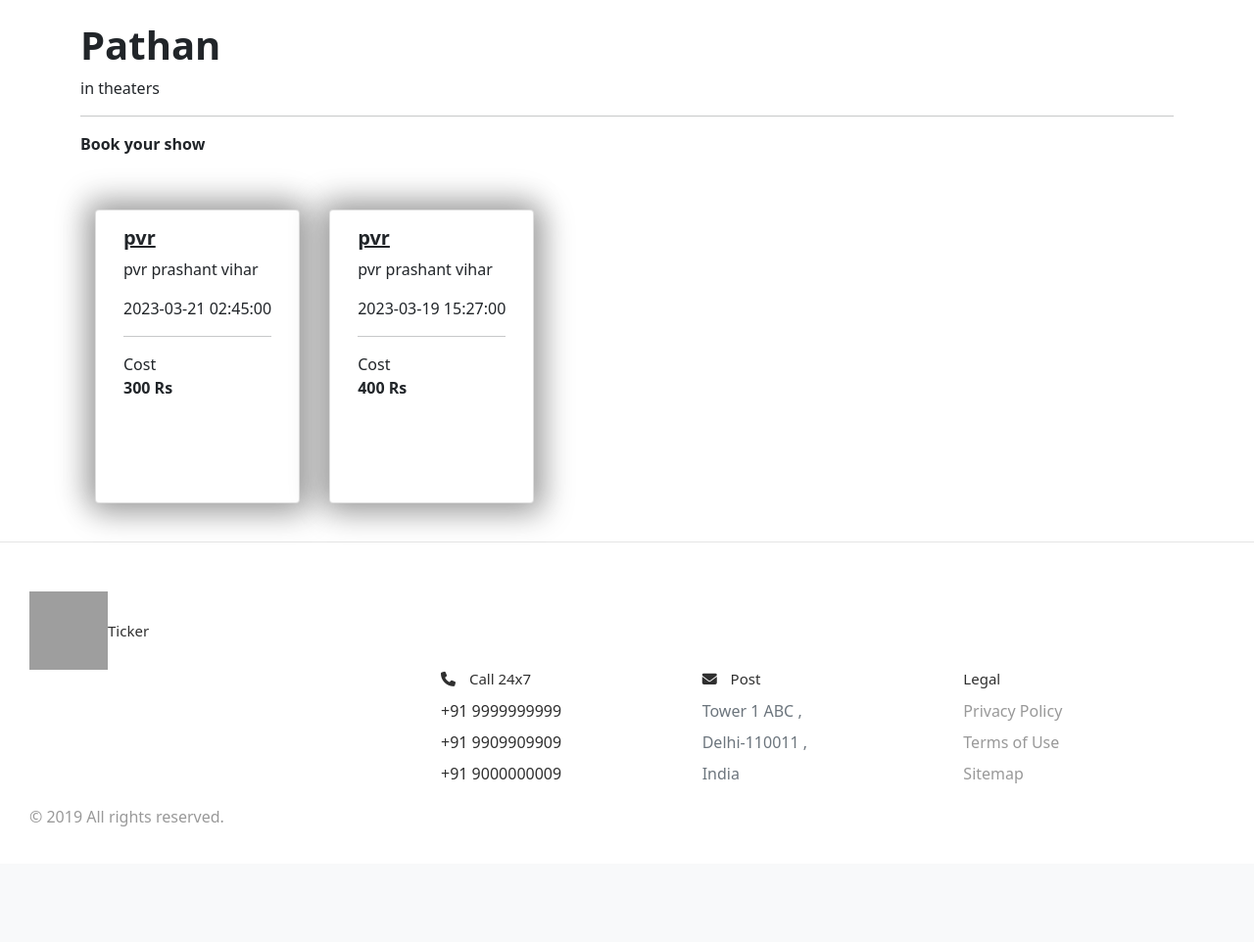
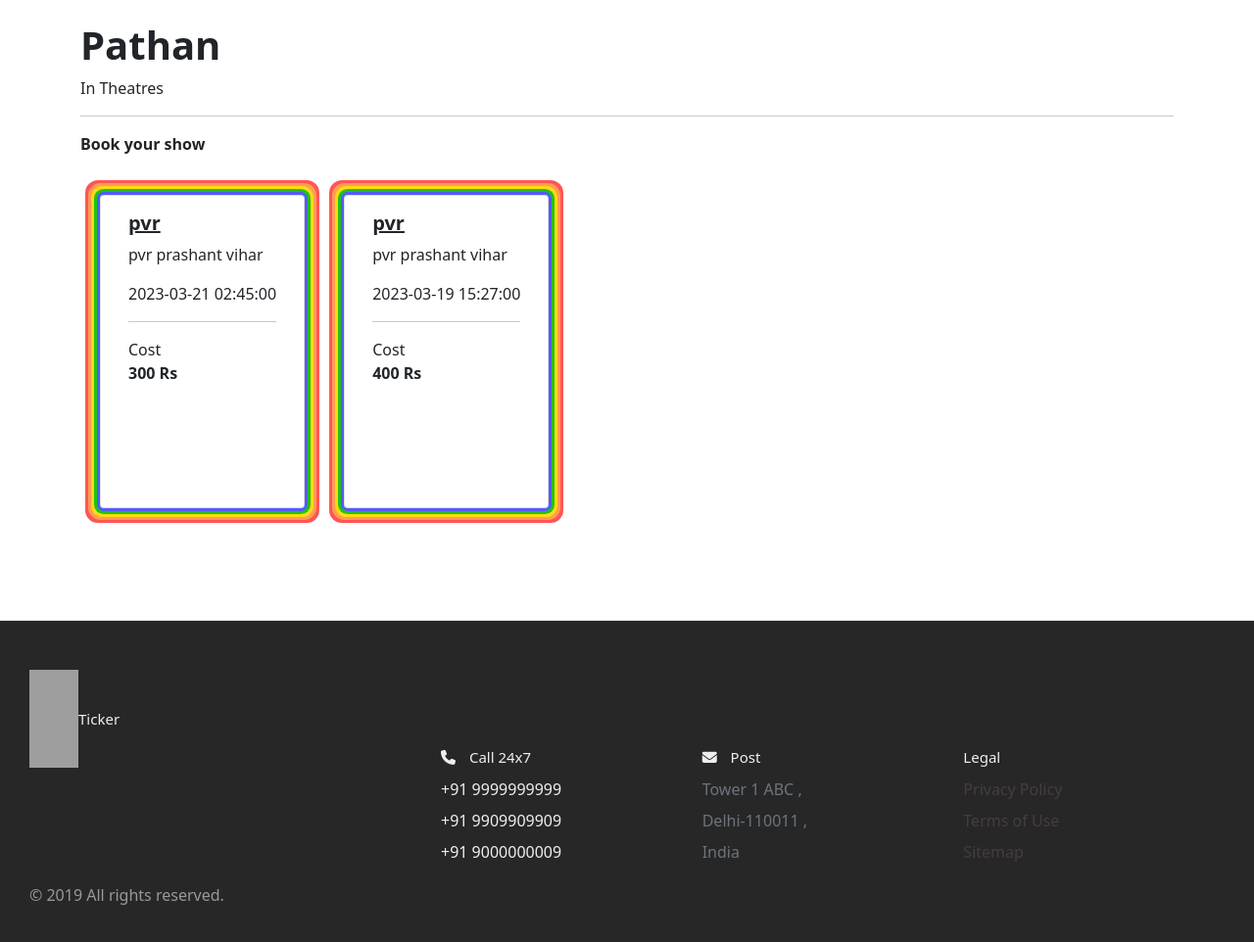
Before and after one commit to Saksham0803/Ticker, a Flask app: page /select_theaters/1 in a window 1280 px wide. Shown: the part 56-1018 px from the top of the page at 98% size. Before the commit the page ends 900 px from the top, so only its background shows below. Run offline with Flask 2, Linux system fonts and the light colour scheme; data comes from the database, SQL or seed files in the repository; both versions use the stored data as it was after the commit; some libraries are stand-ins or nearby versions; grey boxes are pictures that could not be loaded.

Commit message:
Update codebase

```diff
--- a/mad project copy/Bookmyshow-master/website/static/styles.css
+++ b/mad project copy/Bookmyshow-master/website/static/styles.css
@@ -38,21 +38,22 @@ nav .container {
 }
 
 .search-bar {
-  background-color: hsl(252, 30%, 95%);
+  background-color: #fccc74;
   border-radius: 2rem;
   padding: 0.6rem 2rem;
 }
 
 .search-bar input[type="search"] {
   background: transparent;
-  width: 30vw;
+  width: 37vw;
   margin-left: 1rem;
   font-size: 0.9rem;
-  color: hsl(252, 30%, 17%);
+  font-weight: 700;
+  color: #d8bcb8;
 }
 
 nav .search-bar input[type="search"]::placeholder {
-  color: hsl(252, 15%, 65%);
+  color: #6c8ca4;
 }
 
 nav .create {
@@ -95,11 +96,11 @@ nav .create {
 }
 
 .card {
-  margin: 30px auto;
+  margin: 30px 20px;
   width: 225px;
-  height: 300px;
+  height: 320px;
   border-radius: 40px;
-  box-shadow: 5px 5px 30px 7px rgba(0,0,0,0.25), -5px -5px 30px 7px rgba(0,0,0,0.22);
+  box-shadow: rgb(85, 91, 255) 0px 0px 0px 3px, rgb(31, 193, 27) 0px 0px 0px 6px, rgb(255, 217, 19) 0px 0px 0px 9px, rgb(255, 156, 85) 0px 0px 0px 12px, rgb(255, 85, 85) 0px 0px 0px 15px;
   cursor: pointer;
   transition: 0.4s;
   margin-bottom: 90px;
@@ -135,7 +136,7 @@ nav .create {
   transform: scale(0.99, 0.99);
 }
 
-@media all and (max-0.99idth9: 500px) {
+@media all and (max-width: 500px) {
   .card-list {
     /* On small screens, we are no longer using row direction but column */
     flex-direction: column;
@@ -152,8 +153,8 @@ nav .create {
 }
 
 .footer_logo{
-  height: 5rem;
-  width: 5rem;
+  height: 100px;
+  width: 50px;
 }
 
 html {
@@ -175,8 +176,8 @@ body {
   display: flex;
   flex-flow: row wrap;
   padding: 30px 30px 20px 30px;
-  color: #2f2f2f;
-  background-color: #fff;
+  color: #efefef;
+  background-color: 		#272727;
   border-top: 1px solid #e5e5e5;
 }
 
@@ -255,7 +256,7 @@ body {
 }
 
 .nav__ul a {
-  color: #999;
+  color: #473d3d;
 }
 
 .nav__ul--extra {
--- a/mad project copy/Bookmyshow-master/website/templates/login.html
+++ b/mad project copy/Bookmyshow-master/website/templates/login.html
@@ -92,8 +92,8 @@ Login
           <label for="password" class="form-label">Password</label>
           <input type="password" class="form-control" id="password" name="password">
         </div>
-        <p>Are You Registered? <a href="/sign_up">Register</a> </p>
-        <button type="submit" class="btn btn-primary">Login</button>
+        <p>Are You Registered? <a href="/sign_up"> Register</a> </p>
+        <button type="submit" class="btn btn-primary" >Login</button>
       </form>
 </div>
 
--- a/mad project copy/Bookmyshow-master/website/templates/select_theaters.html
+++ b/mad project copy/Bookmyshow-master/website/templates/select_theaters.html
@@ -82,14 +82,14 @@ Home
 
 <div class="container">
     <div class="col">
-      <h1 style="padding-top: 2%;"><div class="fw-bold">{{ movie.title }}</div></h1> in theaters
+      <h1 style="padding-top: 2%;"><div class="fw-bold">{{ movie.title }}</div></h1> In Theatres
     </div>
     <hr/>
     <p><strong >Book your show</strong></p>
       <div class="container pt-4 pb-4">
           <div class="row row-cols-auto">
         {% for show in shows %}
-          <div class="card" style="margin: 15px;">
+          <div class="card">
             <div class="card-body">
               {% if user.is_authenticated %}
                 {% if user.is_admin == false %}
```
Also changed, not shown: mad project copy/Bookmyshow-master/instance/database3.db.
